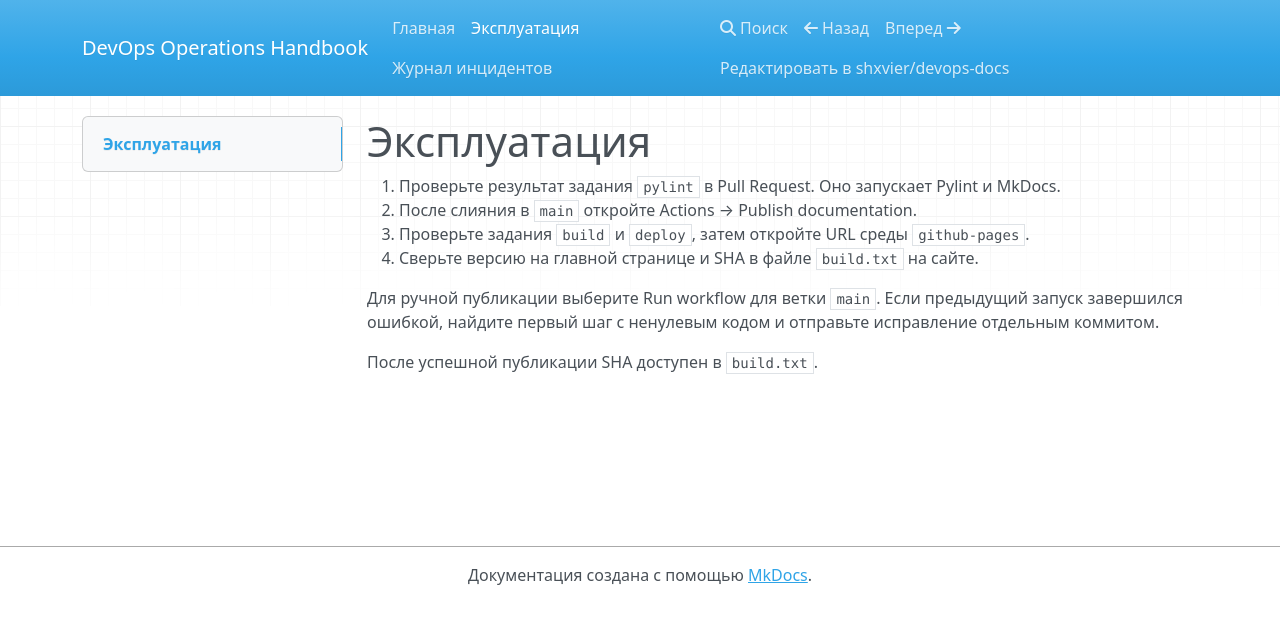
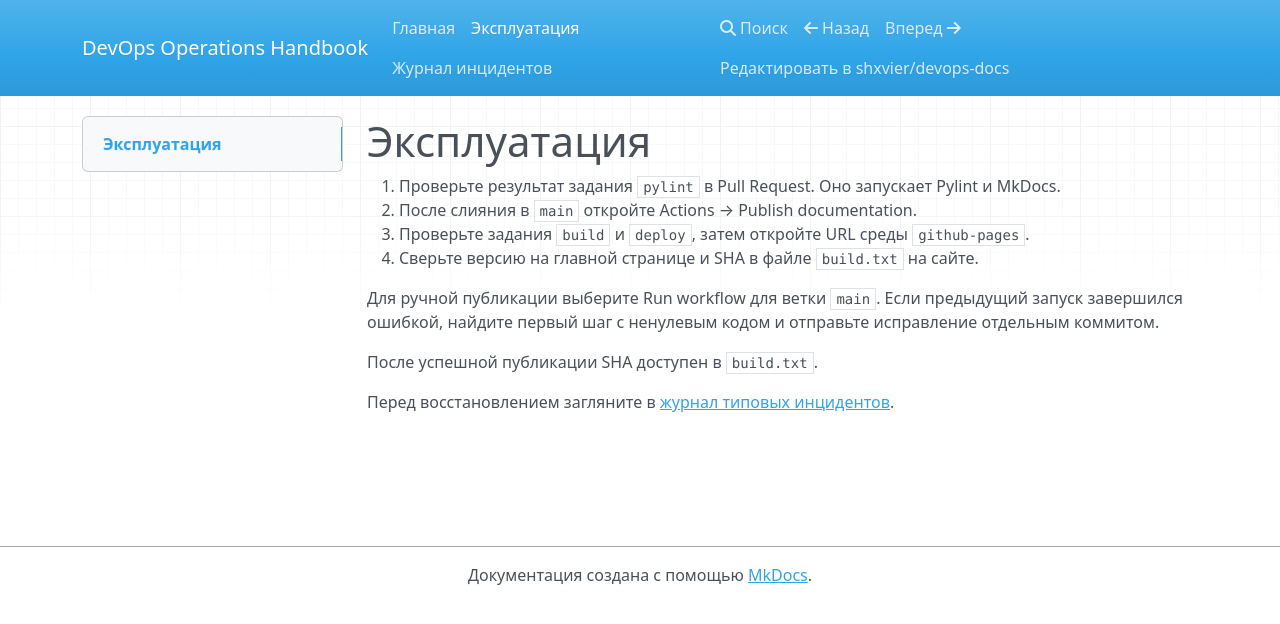
Before and after one commit to shxvier/devops-docs, an MkDocs documentation site: the page built from docs/runbook.md, in a window 1280 px wide. Shown: the top 624 px of the page. Built offline with MkDocs 1.6.1, drawn with Linux system fonts in a browser that asks for light colours; nearby versions of some CDN libraries.

Commit message:
Практика 9. Проверить блокировку слияния и восстановить ссылку (#8)
* Показать блокировку PR при ошибке Pylint

* Восстановить ссылку на журнал инцидентов

* Убрать неиспользуемую переменную

```diff
--- a/docs/runbook.md
+++ b/docs/runbook.md
@@ -10,3 +10,5 @@
 исправление отдельным коммитом.
 
 После успешной публикации SHA доступен в `build.txt`.
+
+Перед восстановлением загляните в [журнал типовых инцидентов](incidents.md).
```
